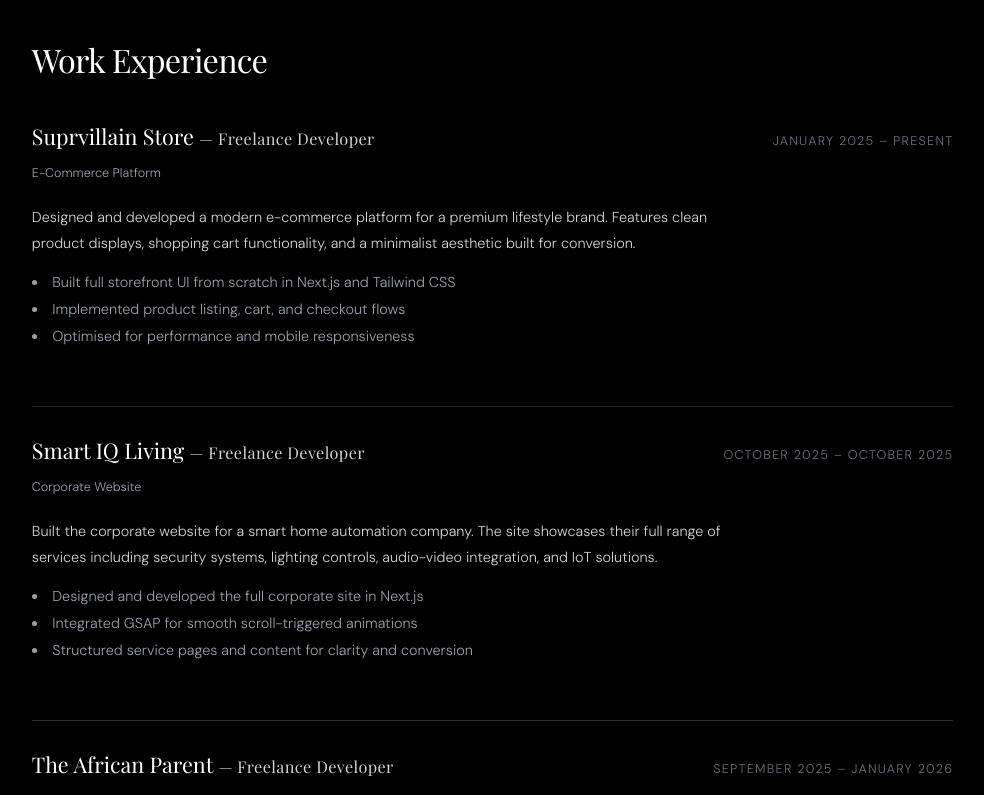
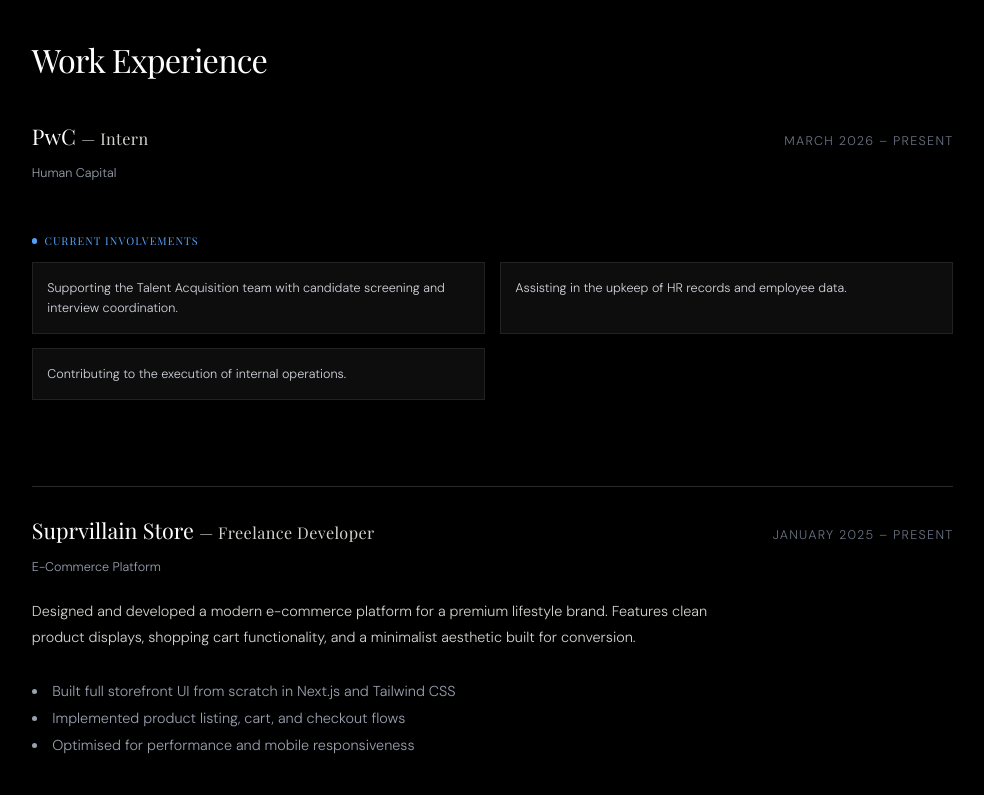
Before and after one commit to whoshnri/portfolio, a Next.js app: page / in a window 1280 px wide. Shown: the part 980-1775 px from the top of the page, without its empty margins (209-1193 px from the left). Built offline with nearby package versions, Linux system fonts and the light colour scheme.

Commit message:
feat: experience update and SEO updates

```diff
--- /dev/null
+++ b/app/blog/layout.tsx
@@ -0,0 +1,14 @@
+import { Metadata } from "next";
+
+export const metadata: Metadata = {
+    title: "Writing | Henry Bassey",
+    description: "Articles on software engineering, building in public, and the intersection of technology and culture.",
+};
+
+export default function BlogLayout({
+    children,
+}: {
+    children: React.ReactNode;
+}) {
+    return <>{children}</>;
+}
--- a/app/blog/page.tsx
+++ b/app/blog/page.tsx
@@ -4,9 +4,6 @@
 import { motion } from "framer-motion";
 import blogs from "@/lib/blogs.json";
 
-// export const metadata = {
-//     title: "Blog",
-// };
 
 export default function BlogList() {
     return (
--- a/app/components/About.tsx
+++ b/app/components/About.tsx
@@ -7,14 +7,14 @@
   const [isExpanded, setIsExpanded] = useState(false)
 
   return (
-    <div className="pt-32 pb-20">
+    <section className="pt-32 pb-20">
       <motion.div
         initial={{ opacity: 0, y: 15 }}
         animate={{ opacity: 1, y: 0 }}
         transition={{ duration: 0.8, ease: "easeOut" }}
         className="w-full font-dmsans font-light leading-[1.8] text-[#d4d3ce]"
       >
-        <h1 className="text-4xl md:text-5xl font-playfair text-white mb-12 tracking-tight">About Me</h1>
+        <h2 className="text-4xl md:text-5xl font-playfair text-white mb-12 tracking-tight">About Me</h2>
 
         <div className="space-y-8">
           <p>
@@ -42,7 +42,7 @@
                   Beyond the code, I am pursuing a degree in Computer Science at Yaba College of Technology, Lagos. My formal education is supplemented by hands-on SIWES training at the Yabatech Digital Technology Academy with an emphasis on AI and Machine Learning, alongside an NVIDIA Deep Learning Fundamentals certificate.
                 </p>
 
-                <p>Currently I am serving my 1-year Industrial Attachment at <a href="#" className="underline underline-offset-4 hover:text-white transition-colors">XXXXXXX</a>, hoping to gain useful experience in XXXXXXXXXXXX and further upgrade my skillset and network.</p>
+                <p>Currently I am serving my 1-year Industrial Attachment at <a href="https://www.pwc.com/ng/en.html" className="underline underline-offset-4 text-lg hover:text-white transition-colors">PwC</a>, hoping to gain useful experience in <span className="font-bold">Human Capital and challenging, dynmamic environments</span> and further upgrade my skillset and network.</p>
 
                 <p>
                   I operate on the fundamental belief that well-made software can be a great equalizer and create real opportunities, particularly here in Africa. That ambition translates directly into the products I build—they aren't just demos; they are tools that people actually use.
@@ -53,7 +53,7 @@
                 </p>
 
                 <p className="pt-3">
-                  Most of my energy right now goes into Quill Labs. If you&apos;re curious about what we&apos;re building, <a href="https://quilllabs.com" target="_blank" rel="noopener noreferrer" className="text-white border-b border-gray-600 hover:border-white pb-[2px] transition-colors">visit us here</a>.
+                  Most of my developer energy right now goes into Quill Labs. If you&apos;re curious about what we&apos;re building, <a href="https://qlabs.space" target="_blank" rel="noopener noreferrer" className="text-white border-b border-gray-600 hover:border-white pb-[2px] transition-colors">visit us here</a>.
                 </p>
               </motion.div>
             )}
@@ -73,6 +73,6 @@
           </button>
         </div>
       </motion.div>
-    </div>
+    </section>
   )
 }
--- a/app/components/Experience.tsx
+++ b/app/components/Experience.tsx
@@ -2,6 +2,27 @@
 import { ArrowRight } from "lucide-react";
 
 const workExperience = [
+    {
+        slug : "pricewaterhouse-coopers",
+        role: "Intern",
+        client: "PwC",
+        type: "Human Capital",
+        description: "",
+        contributions : [],
+        stack : ["Microsoft excel", "Microsoft word"],
+        startDate: "March 2026",
+        endDate: "Present",
+        status : "Ongoing",
+        sole: false,
+        links: {
+            live: "https://www.pwc.com/ng/en.html"
+        },
+        ongoingInvolvements: [
+            "Supporting the Talent Acquisition team with candidate screening and interview coordination.",
+            "Assisting in the upkeep of HR records and employee data.",
+            "Contributing to the execution of internal operations."
+        ]
+    },
     {
         slug: "suprvillain-store",
         role: "Freelance Developer",
@@ -87,7 +108,7 @@
 
 export default function Experience() {
     return (
-        <div className="pt-20 pb-32">
+        <section className="pt-20 pb-32">
             <motion.div
                 initial={{ opacity: 0, y: 15 }}
                 animate={{ opacity: 1, y: 0 }}
@@ -116,7 +137,23 @@
                                 {job.description}
                             </p>
 
-                            <ul className="list-disc list-inside text-gray-400 font-light leading-relaxed space-y-1 mb-2">
+                            {job.ongoingInvolvements && job.ongoingInvolvements.length > 0 && (
+                                <div className="mt-4">
+                                    <h4 className="text-xs uppercase tracking-widest text-blue-400 mb-4 flex items-center gap-2">
+                                        <span className="w-1.5 h-1.5 bg-blue-400 rounded-full animate-pulse" />
+                                        Current Involvements
+                                    </h4>
+                                    <ul className="grid grid-cols-1 md:grid-cols-2 gap-4">
+                                        {job.ongoingInvolvements.map((involvement, idx) => (
+                                            <li key={idx} className="p-4 border border-[#d4d3ce]/10 bg-white/5 text-sm text-gray-300 font-light leading-relaxed">
+                                                {involvement}
+                                            </li>
+                                        ))}
+                                    </ul>
+                                </div>
+                            )}
+
+                            <ul className="mt-4 list-disc list-inside text-gray-400 font-light leading-relaxed space-y-1 mb-2">
                                 {job.contributions.map((contribution, idx) => (
                                     <li key={idx}>{contribution}</li>
                                 ))}
@@ -127,6 +164,6 @@
                     ))}
                 </div>
             </motion.div>
-        </div>
+        </section>
     );
 }
--- a/app/components/Hero.tsx
+++ b/app/components/Hero.tsx
@@ -21,9 +21,9 @@
 
           {/* Text Content */}
           <div className="space-y-6 col-span-2 text-left mt-8">
-            <h1 className="text-4xl lg:text-5xl font-extralight text-white tracking-tight font-sans">
+            <h2 className="text-4xl lg:text-5xl font-extralight text-white tracking-tight font-sans">
               Software Engineer <span className="text-blue-400">.</span>
-            </h1>
+            </h2>
             <p className="text-gray-300 text-base lg:text-lg max-w-lg leading-relaxed">
               Dedicated to building polished, high-performance web applications with a focus on
               <span className="italic text-blue-400 font-medium"> ultraminimalistic design </span>
--- /dev/null
+++ b/app/robots.ts
@@ -0,0 +1,11 @@
+import { MetadataRoute } from 'next'
+
+export default function robots(): MetadataRoute.Robots {
+  return {
+    rules: {
+      userAgent: '*',
+      allow: '/',
+    },
+    sitemap: 'https://henrybassey.me/sitemap.xml',
+  }
+}
--- a/app/sitemap.ts
+++ b/app/sitemap.ts
@@ -1,7 +1,15 @@
 import { MetadataRoute } from "next";
+import blogs from "@/lib/blogs.json";
 
 export default function sitemap(): MetadataRoute.Sitemap {
   const baseUrl = "https://henrybassey.me";
+
+  const blogPosts = blogs.map((blog) => ({
+    url: `${baseUrl}/blog/${blog.slug}`,
+    lastModified: new Date(blog.date),
+    changeFrequency: "monthly" as const,
+    priority: 0.7,
+  }));
 
   return [
     {
@@ -10,5 +18,18 @@
       changeFrequency: "monthly",
       priority: 1,
     },
+    {
+      url: `${baseUrl}/blog`,
+      lastModified: new Date(),
+      changeFrequency: "weekly",
+      priority: 0.8,
+    },
+    {
+      url: `${baseUrl}/videos`,
+      lastModified: new Date(),
+      changeFrequency: "weekly",
+      priority: 0.8,
+    },
+    ...blogPosts,
   ];
 }
--- /dev/null
+++ b/app/videos/layout.tsx
@@ -0,0 +1,14 @@
+import { Metadata } from "next";
+
+export const metadata: Metadata = {
+    title: "Videos | Henry Bassey",
+    description: "Technical deep dives, building in public, and software engineering insights from Henry Bassey.",
+};
+
+export default function VideosLayout({
+    children,
+}: {
+    children: React.ReactNode;
+}) {
+    return <>{children}</>;
+}
--- a/app/videos/page.tsx
+++ b/app/videos/page.tsx
@@ -2,10 +2,6 @@
 
 import React from "react";
 import { motion } from "framer-motion";
-
-// export const metadata = {
-//     title: "Videos",
-// };
 
 const placeholderVideos = [
     {
--- a/components/Nav.tsx
+++ b/components/Nav.tsx
@@ -55,9 +55,9 @@
             {/* Desktop Nav */}
             <div className="lg:flex relative gap-2 mx-auto hidden items-start z-50 px-4">
                 <nav className="w-[100px] flex flex-col items-center sticky top-[5vh] pb-10 justify-between h-[90vh] z-100 animate-in fade-in slide-in-from-left-8 duration-700 ease-out fill-mode-both">
-                    <h1 className="text-lg font-playfair tracking-wide text-white">
+                    <span className="text-lg font-playfair tracking-wide text-white">
                         HB<span className="text-blue-400">.</span>
-                    </h1>
+                    </span>
                     {/* Social Links */}
                     <div className="flex justify-evenly ">
                         <nav className="flex flex-col items-center justify-center gap-5 flex-wrap">
```
Also changed, not shown: app/blog/[slug]/page.tsx (+18 -0 lines).
